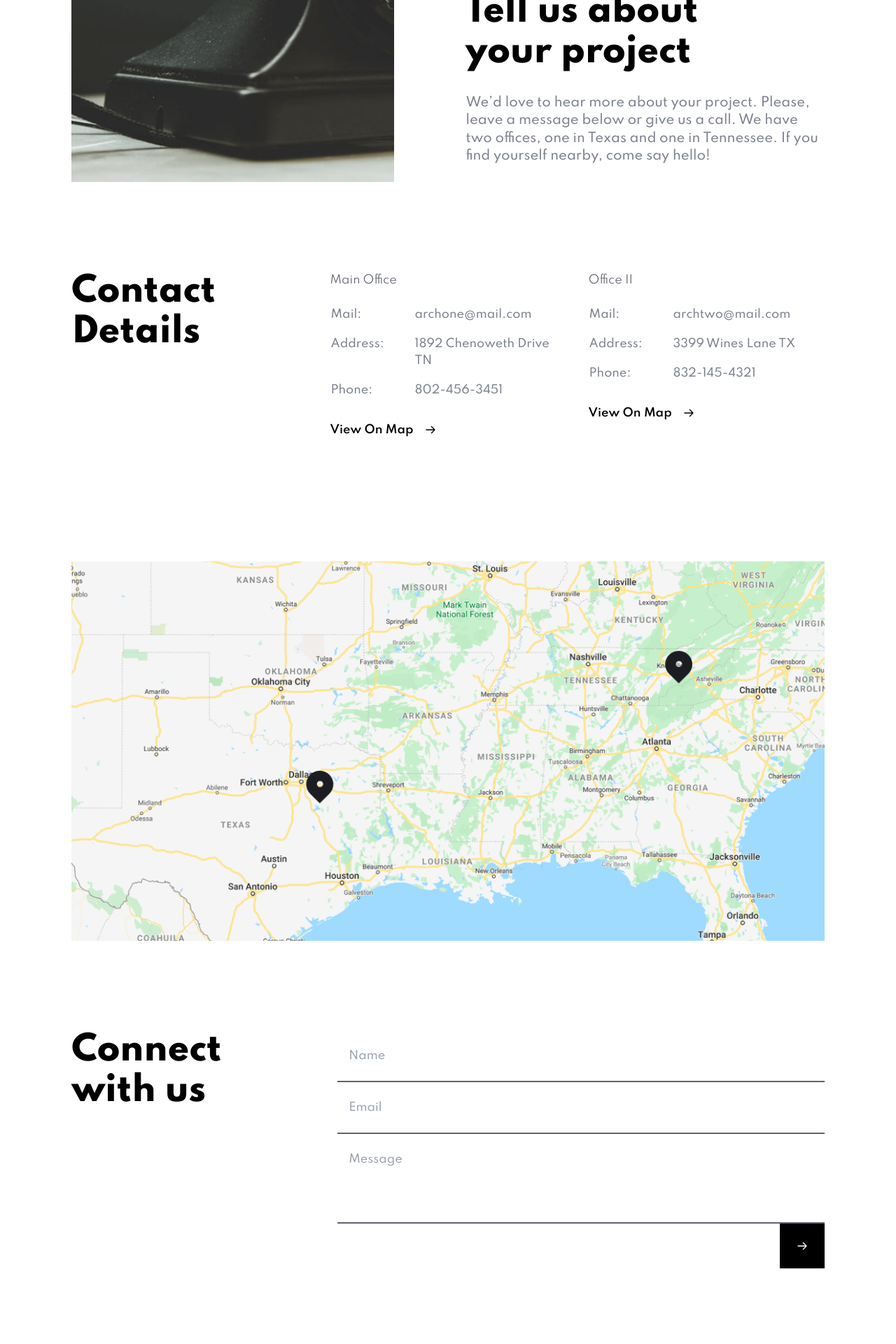
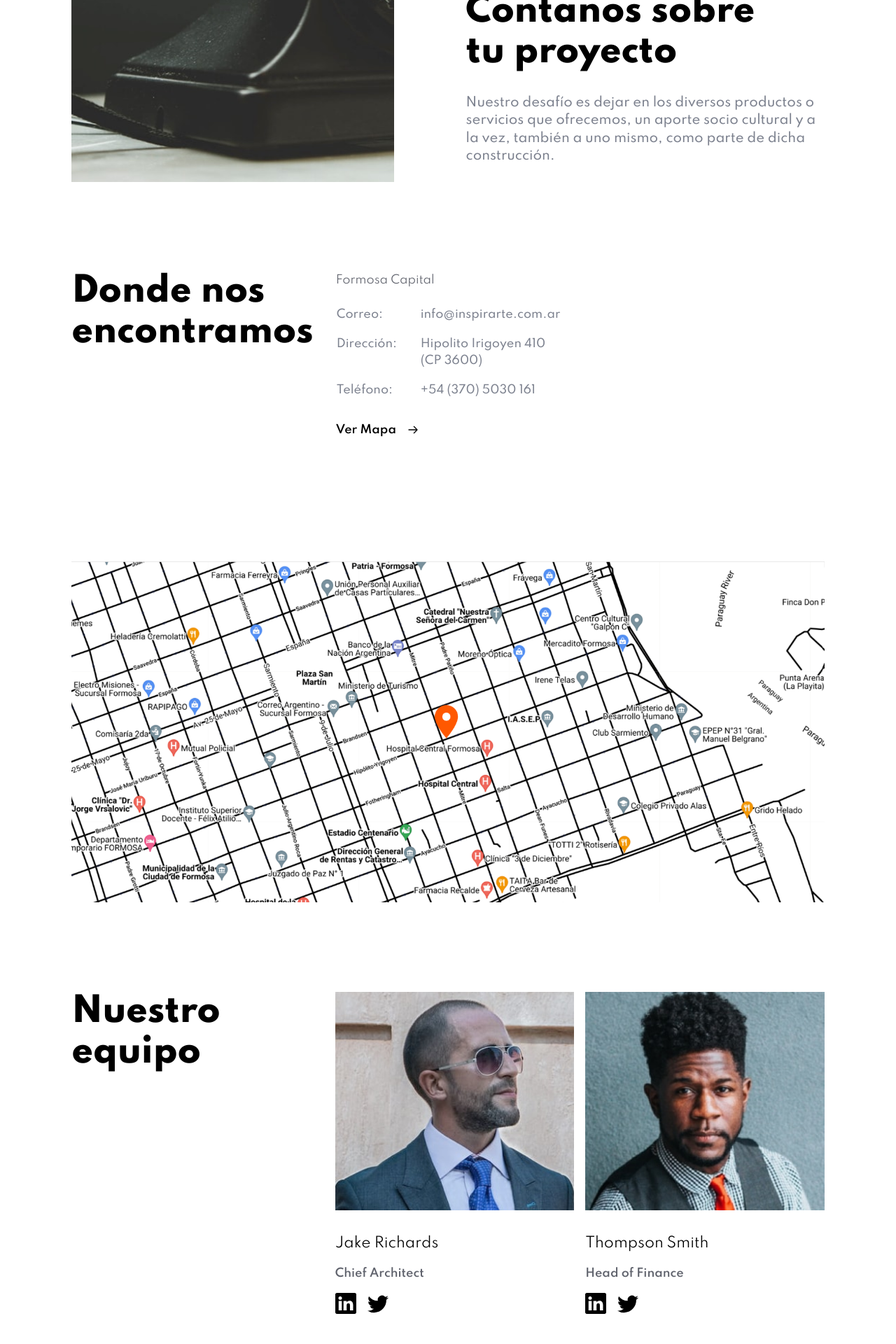
Before and after one commit to maruxan/inspira-next-wp, a Next.js app: page /contact in a window 1280 px wide. Shown: the part 540-2460 px from the top of the page at 70% size. Built offline with nearby package versions, Linux system fonts and the light colour scheme.

Commit message:
(feat) contact page with team members

```diff
--- a/components/Cards/ContactCard/ContactCard.js
+++ b/components/Cards/ContactCard/ContactCard.js
@@ -1,10 +1,13 @@
 import React from 'react';
+import { useRouter } from 'next/router';
 
 import classes from './ContactCard.module.css';
 
 import Button from '../../Button/Button';
 
 export default function ContactCard({ title, mail, address, phone }) {
+  const router = useRouter();
+
   return (
     <article className={classes.contactCard}>
       <h2>{title}</h2>
@@ -13,21 +16,25 @@ export default function ContactCard({ title, mail, address, phone }) {
         <table>
           <tbody>
             <tr>
-              <td>Mail:</td>
+              <td>Correo:</td>
               <td>{mail}</td>
             </tr>
             <tr>
-              <td>Address:</td>
+              <td>Dirección:</td>
               <td>{address}</td>
             </tr>
             <tr>
-              <td>Phone:</td>
+              <td>Teléfono:</td>
               <td>{phone}</td>
             </tr>
           </tbody>
         </table>
 
-        <Button text="View on Map" color="light" onclick={() => undefined} />
+        <Button
+          text="Ver mapa"
+          color="light"
+          onclick={() => router.push('https://goo.gl/maps/3zJdT2pyPjQw4wpY6')}
+        />
       </div>
     </article>
   );
--- a/pages/contact/index.js
+++ b/pages/contact/index.js
@@ -2,6 +2,7 @@ import React from 'react';
 import Head from 'next/head';
 import Image from 'next/image';
 
+import team from '../../data/team';
 import classes from '../../styles/pages/Contact.module.css';
 
 import Layout from '../../components/layout';
@@ -9,9 +10,10 @@ import PageMarker from '../../components/PageMarker/PageMarker';
 import Hero from '../../components/Hero/Hero';
 import SectionHeader from '../../components/SectionHeader/SectionHeader';
 import ContactCard from '../../components/Cards/ContactCard/ContactCard';
+import TeamCard from '../../components/Cards/TeamCard/TeamCard';
 
 import heroImg from '../../public/images/contact/desktop/image-hero.jpg';
-import mapImg from '../../public/images/contact/desktop/image-map.png';
+import mapImg from '../../public/images/contact/mapa-inspira.png';
 import Button from '../../components/Button/Button';
 
 export default function Contact() {
@@ -22,28 +24,22 @@ export default function Contact() {
       </Head>
 
       <div className={classes.contact}>
-        <PageMarker page="contact" />
+        <PageMarker page="contacto" />
 
         <Hero
-          page="contact"
+          page="contacto"
           image={heroImg}
-          title="Tell us about your project"
-          text="We’d love to hear more about your project. Please, leave a message below or give us a call. We have two offices, one in Texas and one in Tennessee. If you find yourself nearby, come say hello!"
+          title="Contanos sobre tu proyecto"
+          text="Nuestro desafío es dejar en los diversos productos o servicios que ofrecemos, un aporte socio cultural y a la vez, también a uno mismo, como parte de dicha construcción."
         />
 
         <section className={classes.details}>
-          <SectionHeader>Contact Details</SectionHeader>
+          <SectionHeader>Donde nos encontramos</SectionHeader>
           <ContactCard
-            title="Main Office"
-            mail="archone@mail.com"
-            address="1892 Chenoweth Drive TN"
-            phone="802-456-3451"
-          />
-          <ContactCard
-            title="Office II"
-            mail="archtwo@mail.com"
-            address="3399 Wines Lane TX"
-            phone="832-145-4321"
+            title="Formosa Capital"
+            mail="info@inspirarte.com.ar"
+            address="Hipolito Irigoyen 410 (CP 3600)"
+            phone="+54 (370) 5030 161"
           />
         </section>
 
@@ -51,7 +47,21 @@ export default function Contact() {
           <Image src={mapImg} alt="mapa de las oficinas" layout="responsive" />
         </section>
 
-        <section className={classes.form}>
+        <section className={classes.team}>
+          <SectionHeader>Nuestro equipo</SectionHeader>
+          <div>
+            {team.map((member) => (
+              <TeamCard
+                key={member.id}
+                image={member.image}
+                name={member.name}
+                role={member.role}
+              />
+            ))}
+          </div>
+        </section>
+
+        {/* <section className={classes.form}>
           <SectionHeader>Connect with us</SectionHeader>
           <form>
             <input type="text" name="name" placeholder="Name" />
@@ -59,7 +69,7 @@ export default function Contact() {
             <textarea name="message" placeholder="Message"></textarea>
             <Button onclick={(e) => e.preventDefault()} />
           </form>
-        </section>
+        </section> */}
       </div>
     </Layout>
   );
--- a/styles/pages/Contact.module.css
+++ b/styles/pages/Contact.module.css
@@ -6,6 +6,14 @@
   padding: 0 var(--container);
 }
 
+.team {
+  padding: 0 var(--container);
+}
+
+.team > h1 {
+  max-width: 14rem;
+}
+/*
 .form {
   padding: 0 var(--container);
 }
@@ -30,12 +38,26 @@
 
 .form > form button {
   margin-left: auto;
+} */
+
+/* MOBILE */
+@media screen and (max-width: 767px) {
+  .team > :last-child > :not(:last-child) {
+    margin-bottom: 3rem;
+  }
 }
 
 /* TABLET */
 @media screen and (min-width: 768px) {
   .map {
     padding: 0 var(--container);
+  }
+
+  .team > :last-child {
+    display: grid;
+    grid-template-columns: repeat(2, 1fr);
+    grid-column-gap: 1rem;
+    grid-row-gap: 2rem;
   }
 }
 
@@ -51,7 +73,16 @@
     max-width: 25rem;
   }
 
-  .form {
+  .team {
+    display: flex;
+    justify-content: space-between;
+    gap: 3rem;
+  }
+
+  .team > :last-child {
+    flex-basis: 65%;
+  }
+  /* .form {
     display: grid;
     grid-template-columns: 1fr 2fr;
     grid-column-gap: 2rem;
@@ -59,5 +90,5 @@
 
   .form > :first-child {
     max-width: 20rem;
-  }
+  } */
 }
```
Also changed, not shown: public/images/contact/mapa-inspira.png (added).
